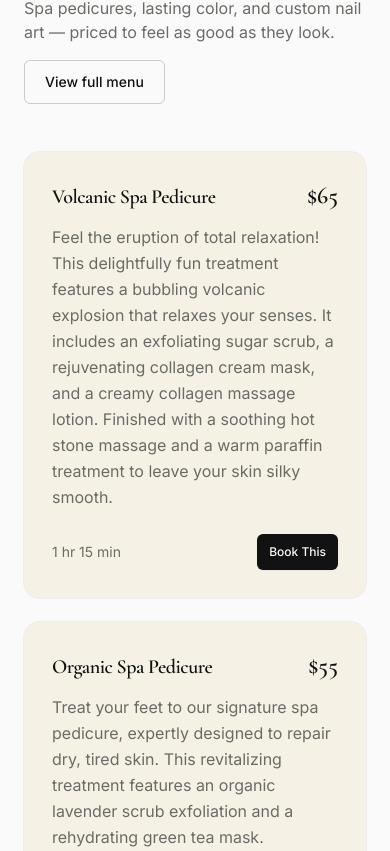
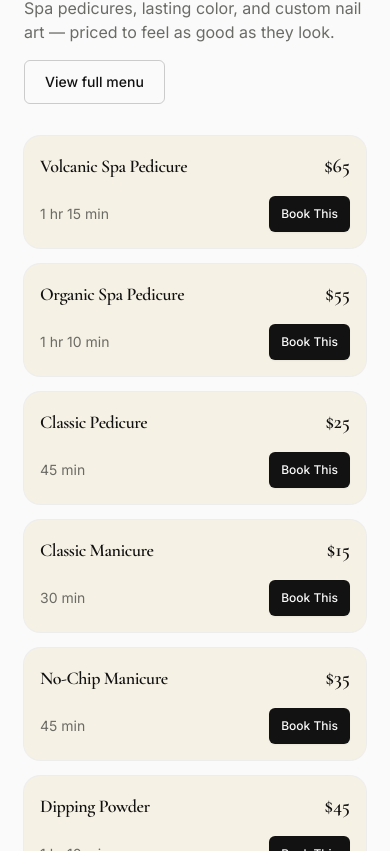
Before and after one commit to Dilpickl/nail-tek-and-spa, a Next.js app: page / in a window 390 px wide. Shown: the part 3793-4644 px from the top of the page. Built offline with nearby package versions, Linux system fonts and the light colour scheme.

Commit message:
Make homepage service cards more compact on mobile.
Co-authored-by: Cursor <cursoragent@cursor.com>

```diff
--- a/components/sections/ServiceGallery.tsx
+++ b/components/sections/ServiceGallery.tsx
@@ -31,22 +31,22 @@ export function ServiceGallery() {
           </Link>
         </Reveal>
 
-        <div className="mt-12 grid gap-6 sm:grid-cols-2 lg:grid-cols-3">
+        <div className="mt-8 grid gap-4 sm:grid-cols-2 md:mt-12 md:gap-6 lg:grid-cols-3">
           {featured.map((service, i) => (
             <Reveal key={service.id} delay={(i % 3) * 0.08}>
-              <div className="group flex h-full flex-col rounded-2xl bg-background p-7 ring-1 ring-ink/5 transition-shadow hover:shadow-lg">
+              <div className="group flex h-full flex-col rounded-2xl bg-background p-4 ring-1 ring-ink/5 transition-shadow hover:shadow-lg md:p-7">
                 <div className="flex items-baseline justify-between gap-3">
-                  <h3 className="text-xl font-semibold text-ink">
+                  <h3 className="text-lg font-semibold text-ink md:text-xl">
                     {service.name}
                   </h3>
-                  <span className="shrink-0 font-serif text-2xl font-semibold text-ink">
+                  <span className="shrink-0 font-serif text-xl font-semibold text-ink md:text-2xl">
                     {formatServiceDisplayPrice(service)}
                   </span>
                 </div>
-                <p className="mt-3 flex-1 leading-relaxed text-ink-muted">
+                <p className="mt-3 hidden flex-1 leading-relaxed text-ink-muted md:block">
                   {service.description}
                 </p>
-                <div className="mt-6 flex items-center justify-between">
+                <div className="mt-4 flex items-center justify-between md:mt-6">
                   <span className="text-sm text-ink-muted">
                     {formatDuration(service.durationMinutes)}
                   </span>
```
